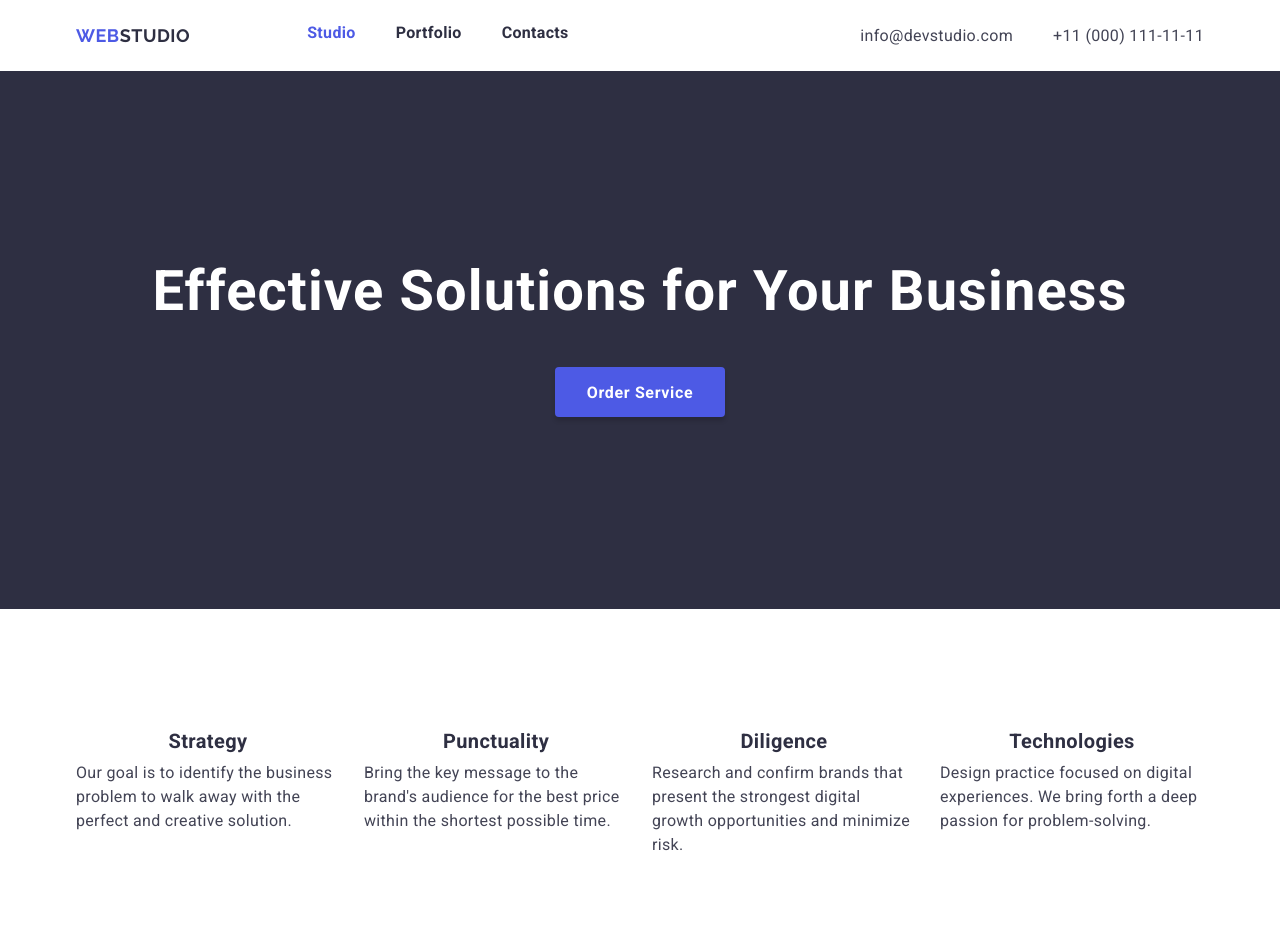
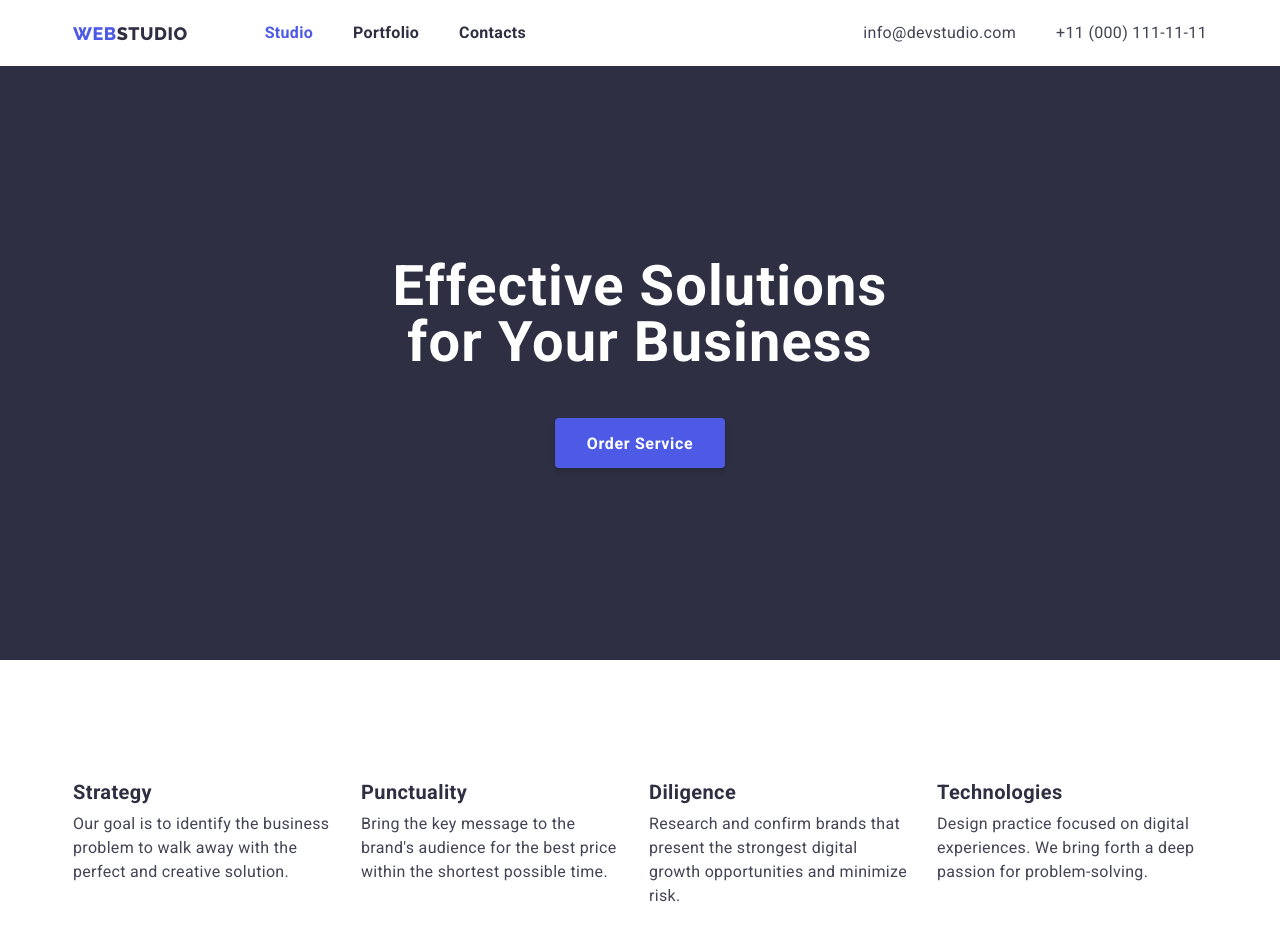
Before and after one commit to Bogdan1993Serebriakov/goit-markup-hw-03, a plain HTML site: page index.html in a window 1280 px wide. Shown: the top 952 px of the page. Drawn offline with nearby package versions, Linux system fonts and the light colour scheme.

Commit message:
hw 03 fixed

```diff
--- a/css/style.css
+++ b/css/style.css
@@ -17,7 +17,7 @@ body {
   font-size: 16px;
 }
 
-/*  GENERAL GENERAL GENERAL GENERAL GENERAL GENERAL GENERAL GENERAL---*/
+/*  GENERAL ---*/
 h1,
 h2,
 h3,
@@ -87,25 +87,33 @@ img {
   letter-spacing: 0.04em;
   border: 1px solid transparent;
 }
-/*  GENERAL GENERAL GENERAL GENERAL GENERAL GENERAL GENERAL GENERAL---*/
+/*  GENERAL ---*/
 
 /* container for header */
 .conteiner {
   margin-left: auto;
   margin-right: auto;
-  width: 1152px;
+  width: 1158px;
   padding-left: 12px;
   padding-right: 12px;
   /* outline: 2px solid tomato; */
 }
 
-/*  TOP LINE TOP LINE TOP LINE TOP LINE TOP LINE TOP LINE */
+/*  TOP LINE  */
+
+.nav-header {
+  display: flex;
+  align-items: center;
+  margin-right: 77px;
+}
+
 .main-nav {
   display: flex;
   align-items: center;
 }
 .site-nav {
   display: flex;
+  margin-left: 77px;
 }
 .site-nav .item:not(:last-child) {
   margin-right: 40px;
@@ -117,7 +125,6 @@ img {
   padding-top: 24px;
 }
 .logo-link {
-  margin-right: 77px;
   color: var(--iris);
   font-family: Raleway, sans-serif;
   font-weight: 800;
@@ -160,23 +167,24 @@ img {
   margin-left: 40px;
 }
 
-/* TOP LINE TOP LINE TOP LINE TOP LINE TOP LINE TOP LINE TOP LINE  */
+/* TOP LINE TOP   */
 
-/* ORDER SECTION  ORDER SECTION ORDER SECTION ORDER SECTION ORDER SECTION ORDER SECTION ORDER SECTION*/
+/* ORDER SECTION  */
 .order-section {
-  /* padding: 192px 475px 192px 475px; */
   padding-top: 192px;
   padding-bottom: 192px;
   background-color: var(--navy-blue);
   text-align: center;
 }
 .order-title {
+  margin: 0 auto;
   margin-bottom: 48px;
   color: var(--white);
   font-weight: 700;
   font-size: 56px;
   line-height: 1;
   letter-spacing: 0.02em;
+  width: 496px;
 }
 /* button order service */
 .button.primary {
@@ -184,9 +192,8 @@ img {
   height: 50px;
   background-color: var(--iris);
   color: var(--white);
-  border: var(--iris);
+  border: none;
   padding: 16px 32px;
-  gap: 10px;
   box-shadow: 0px 4px 4px rgba(0, 0, 0, 0.15);
 }
 .button.primary:hover,
@@ -196,22 +203,22 @@ img {
   cursor: pointer;
 }
 
-/* ORDER SECTION  ORDER SECTION ORDER SECTION ORDER SECTION ORDER SECTION ORDER SECTION ORDER SECTION*/
+/*ORDER SECTION*/
 
-/* <!--OUR ADVANTAGES OUR ADVANTAGES OUR ADVANTAGES OUR ADVANTAGES OUR ADVANTAGES OUR ADVANTAGES OUR ADVANTAGES --> */
+/*OUR ADVANTAGES*/
 
 .feature-list {
   display: flex;
   flex-wrap: wrap;
-  justify-content: space-between;
+  gap: 24px;
 }
 .feature-list .item {
   width: 264px;
 }
 
 .advantages-section {
-  margin-top: 120px;
-  margin-bottom: 120px;
+  padding-top: 120px;
+  padding-bottom: 120px;
 }
 
 .advantages-title {
@@ -221,15 +228,16 @@ img {
   font-size: 20px;
   line-height: 1.2;
   letter-spacing: 0.02em;
+  text-align: left;
 }
 
 .advantages-text {
   color: var(--slate);
 }
 
-/* <!--OUR ADVANTAGES OUR ADVANTAGES OUR ADVANTAGES OUR ADVANTAGES OUR ADVANTAGES OUR ADVANTAGES OUR ADVANTAGES --> */
+/* OUR ADVANTAGES*/
 
-/* <!--What are we doing What are we doing What are we doing What are we doing What are we doing--> */
+/*What are we doing*/
 .doing-title {
   padding-bottom: 72px;
   text-align: center;
@@ -238,9 +246,9 @@ img {
   display: flex;
   justify-content: space-between;
 }
-/* <!--What are we doing What are we doing What are we doing What are we doing What are we doing--> */
+/*What are we doing*/
 
-/* <!--OUR TEAM OUR TEAM OUR TEAM OUR TEAM OUR TEAM OUR TEAM OUR TEAM OUR TEAM--> */
+/*OUR TEAM*/
 .section-team {
   background-color: var(--cloud);
 }
@@ -280,12 +288,12 @@ img {
   padding-bottom: 120px;
 }
 
-/* <!--OUR TEAM OUR TEAM OUR TEAM OUR TEAM OUR TEAM OUR TEAM OUR TEAM OUR TEAM--> */
+/*OUR TEAM*/
 
-/* ----------------------------------------------------- */
+/* ----------------------------------------*/
 
-/* PORTFOLIO PAGE ---------------------------------------------------*/
-/* BUTTON PORFOLIO BUTTON PORFOLIO BUTTON PORFOLIO BUTTON PORFOLIO  */
+/* PORTFOLIO PAGE*/
+/* BUTTON PORFOLIO*/
 .btn-porfolio-conteiner {
   width: 586px;
   height: 50px;
@@ -354,7 +362,7 @@ img {
 
 /* ---------------------------------------------------- */
 
-/* FOOTER FOOTER FOOTER FOOTER FOOTER FOOTER FOOTER FOOTER FOOTER FOOTER FOOTER */
+/* FOOTER*/
 
 .footer-conteiner {
   display: flex;
@@ -382,4 +390,4 @@ img {
   margin-top: 16px;
 }
 
-/* FOOTER FOOTER FOOTER FOOTER FOOTER FOOTER FOOTER FOOTER FOOTER FOOTER FOOTER */
+/* FOOTER*/
--- a/index.html
+++ b/index.html
@@ -10,7 +10,7 @@
     <link rel="preconnect" href="https://fonts.googleapis.com" />
     <link rel="preconnect" href="https://fonts.gstatic.com" crossorigin />
     <link
-      href="https://fonts.googleapis.com/css2?family=Raleway:wght@700&family=Roboto:wght@400;500;700;900&display=swap"
+      href="https://fonts.googleapis.com/css2?family=Raleway:wght@800&family=Roboto:wght@400;500;700;900&display=swap"
       rel="stylesheet"
     />
     <link
@@ -20,17 +20,15 @@
     <link rel="stylesheet" href="./css/style.css" />
   </head>
   <body>
-    <!--TOP LINE TOP LINE TOP LINE TOP LINE TOP LINETOP LINETOP LINE --------------------------------->
+    <!--TOP LINE  -->
 
     <header class="page-header">
       <div class="conteiner main-nav">
         <nav class="nav-header">
-          <ul class="site-nav list">
-            <li class="item">
-              <a class="logo-link link" href="./index.html">
+          <a class="logo-link link" href="./index.html">
                 WEB<span class="logo-part logo">STUDIO</span>
               </a>
-            </li>
+          <ul class="site-nav list">
             <li class="item">
               <a class="link-header current link" href="./index.html">Studio</a>
             </li>
@@ -57,10 +55,10 @@
         </ul>
       </div>
     </header>
-    <!-- TOP LINE TOP LINE TOP LINE TOP LINE TOP LINE TOP LINE TOP LINE TOP LINE TOP LINE ------------------>
+    <!-- TOP LINE--->
 
     <main>
-      <!--ORDER SECTION  ORDER SECTION ORDER SECTION ORDER SECTION ORDER SECTION ORDER SECTION ORDER SECTION ----------->
+      <!--ORDER SECTION ----->
 
       <section class="order-section">
         <div class="conteiner">
@@ -69,9 +67,9 @@
         </div>
       </section>
 
-      <!--ORDER SECTION  ORDER SECTION ORDER SECTION ORDER SECTION ORDER SECTION ORDER SECTION ORDER SECTION---------------->
+      <!--ORDER SECTION ---->
 
-      <!--OUR ADVANTAGES OUR ADVANTAGES OUR ADVANTAGES OUR ADVANTAGES OUR ADVANTAGES OUR ADVANTAGES OUR ADVANTAGES -->
+      <!--OUR ADVANTAGES  -->
       <section class="advantages-section section">
         <div class="advantages-conteiner conteiner">
           <h2 class="visually-hidden">Our advantages</h2>
@@ -111,9 +109,9 @@
           </ul>
         </div>
       </section>
-      <!--OUR ADVANTAGES OUR ADVANTAGES OUR ADVANTAGES OUR ADVANTAGES OUR ADVANTAGES OUR ADVANTAGES OUR ADVANTAGES -->
+      <!--OUR ADVANTAGES  -->
 
-      <!--What are we doing What are we doing What are we doing What are we doing What are we doing-->
+      <!--What are we doing -->
       <section class="section">
         <div class="conteiner">
           <h2 class="doing-title title">What are we doing</h2>
@@ -134,9 +132,9 @@
           </ul>
         </div>
       </section>
-      <!-- What are we doing What are we doing What are we doing What are we doing What are we doing What are we doing -->
+      <!-- What are we doing  -->
 
-      <!--OUR TEAM OUR TEAM OUR TEAM OUR TEAM OUR TEAM OUR TEAM OUR TEAM OUR TEAM-->
+      <!--OUR TEAM -->
       <section class="section-team">
         <div class="conteiner">
           <h2 class="team-title title">Our Team</h2>
@@ -183,7 +181,7 @@
       </section>
     </main>
 
-    <!--OUR TEAM OUR TEAM OUR TEAM OUR TEAM OUR TEAM OUR TEAM OUR TEAM OUR TEAM-->
+    <!--OUR TEAM-->
 
 
     <footer class="page-footer conteiner">
```
Also changed, not shown: portfolio.html (+12 -12 lines).
